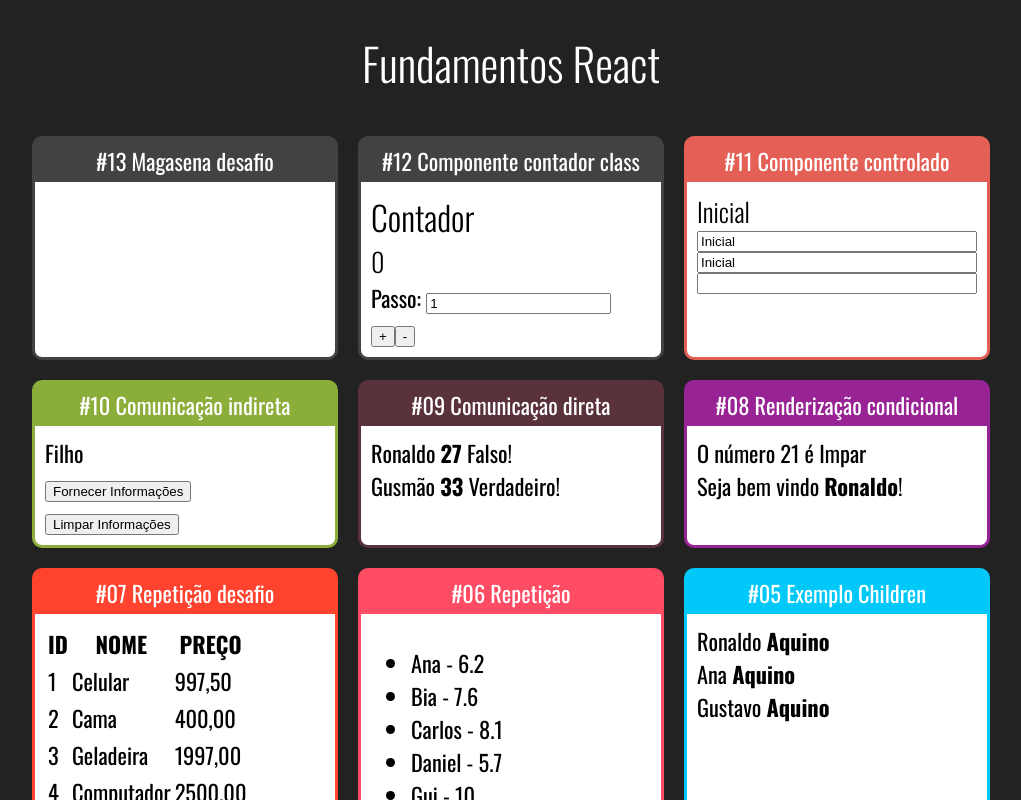
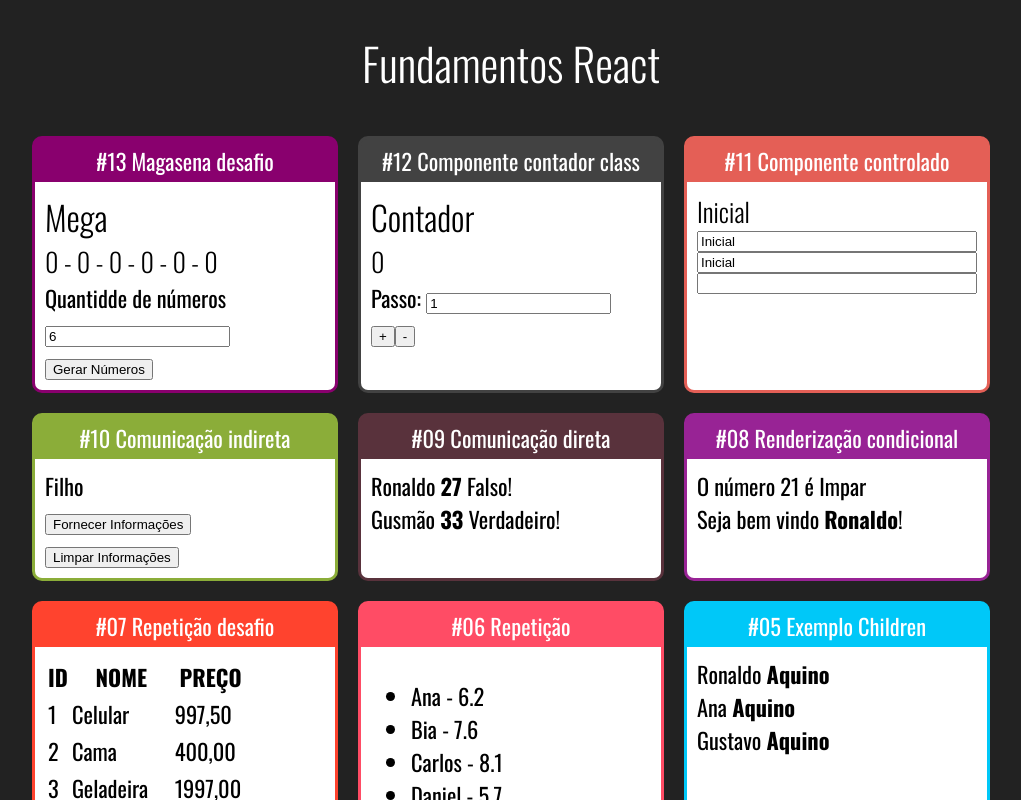
Before and after one commit to ronaldo-aquino/react-fundamentos, a React (Create React App) app: page / in a window 1280 px wide. Shown: the top 800 px of the page, without its empty margins (129-1150 px from the left). Built offline with nearby package versions, Linux system fonts and the light colour scheme.

Commit message:
Desafio megasena 2/2

```diff
--- a/src/App.js
+++ b/src/App.js
@@ -21,7 +21,7 @@ const App = () => {
     <>
       <h1 className="title-component-app">Fundamentos React</h1>
       <div className="cards">
-        <Card title="#13 Magasena desafio" color="#424242">
+        <Card title="#13 Magasena desafio" color="#89006E">
           <Mega numeroInicial={0} />
         </Card>
 
--- a/src/components/mega/Mega.js
+++ b/src/components/mega/Mega.js
@@ -1,4 +1,10 @@
-const Mega = () => {
+import { useState } from "react";
+
+const Mega = ({ quantidade }) => {
+  const [qtde, setQtde] = useState(quantidade || 6);
+  const numerosIniciais = Array(qtde).fill(0);
+  const [numeros, setNumeros] = useState(numerosIniciais);
+
   const gerarNumeroNãoContido = (min, max, array) => {
     const aleatorio = parseInt(Math.random() * (max + 1 - min)) + min;
     return array.includes(aleatorio)
@@ -18,8 +24,23 @@ const Mega = () => {
     return numeros;
   };
 
-  console.log(gerarNumeros(7));
-  return <div></div>;
+  return (
+    <div>
+      <h2>Mega</h2>
+      <h3>{numeros.join(" - ")}</h3>
+      <div>
+        <label>Quantidde de números</label>
+        <input
+          type="number"
+          value={qtde}
+          onChange={(e) => setQtde(+e.target.value)}
+        />
+      </div>
+      <button onClick={() => setNumeros(gerarNumeros(qtde))}>
+        Gerar Números
+      </button>
+    </div>
+  );
 };
 
 export default Mega;
```
Also changed, not shown: 1 other file (tests, documents, lock files or other folders).
